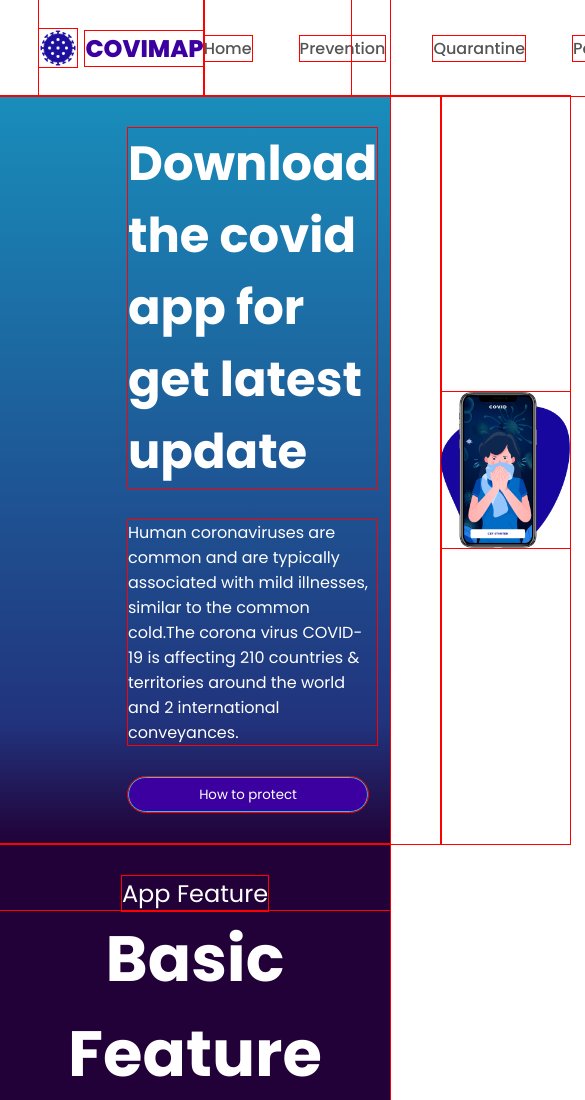
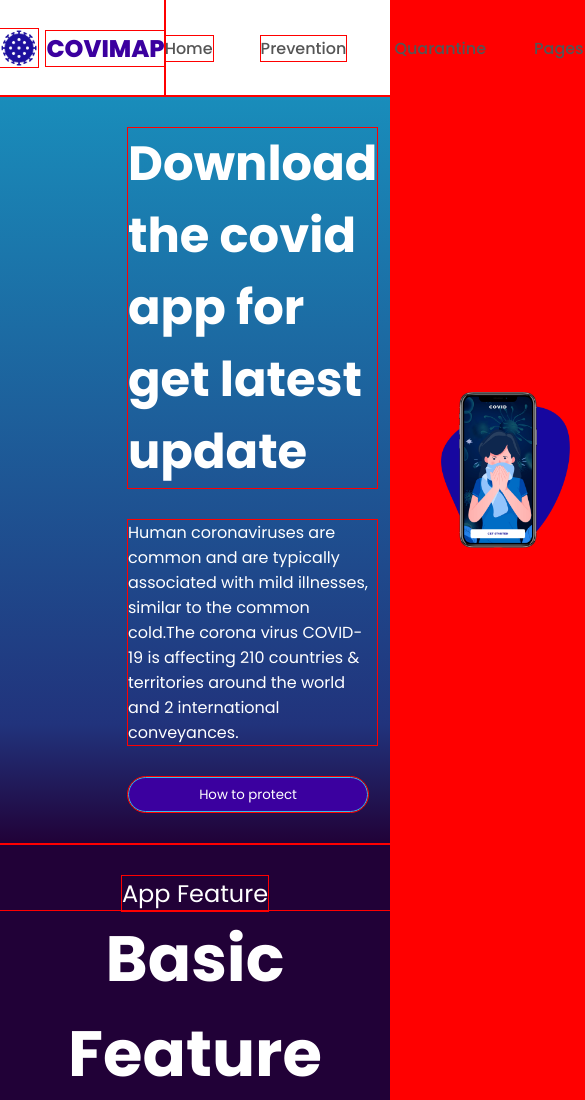
Before and after one commit to iElectro13/impacto-covid, a plain HTML site: page index.html in a window 390 px wide. Shown: the top 1100 px of the page, 585 px wide, since content can reach past the window. Drawn offline with nearby package versions, Linux system fonts and the light colour scheme.

Commit message:
Responsive part 1

```diff
--- a/src/css/styles.css
+++ b/src/css/styles.css
@@ -3,6 +3,7 @@
     --grey: rgb(85, 85, 85);
     --main-font-1: 'Poppins', sans-serif;
 }
+
 
 * {
     margin: 0;
@@ -454,3 +455,24 @@ gap: 1.5rem;
     grid-area: span 1 / span 6;
     width: 100%;
 }
+
+/* RESPONSIVE */
+
+@media screen and (max-width: 1024px){
+
+  body {
+      background-color: red;
+  }
+
+  .container {
+    width: 100%;
+  }
+
+  .button {
+      height: 200%;
+  }
+
+
+}
+
+/* RESPONSIVE */
```
